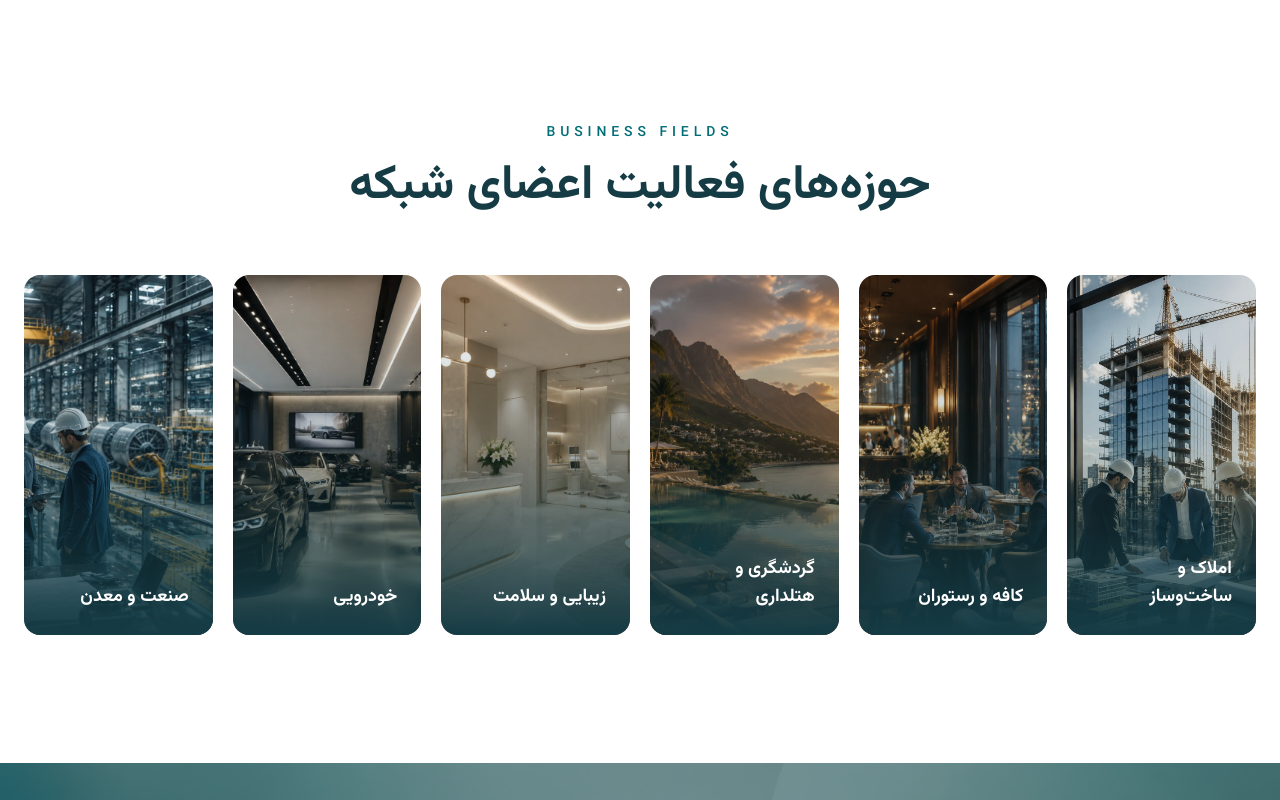
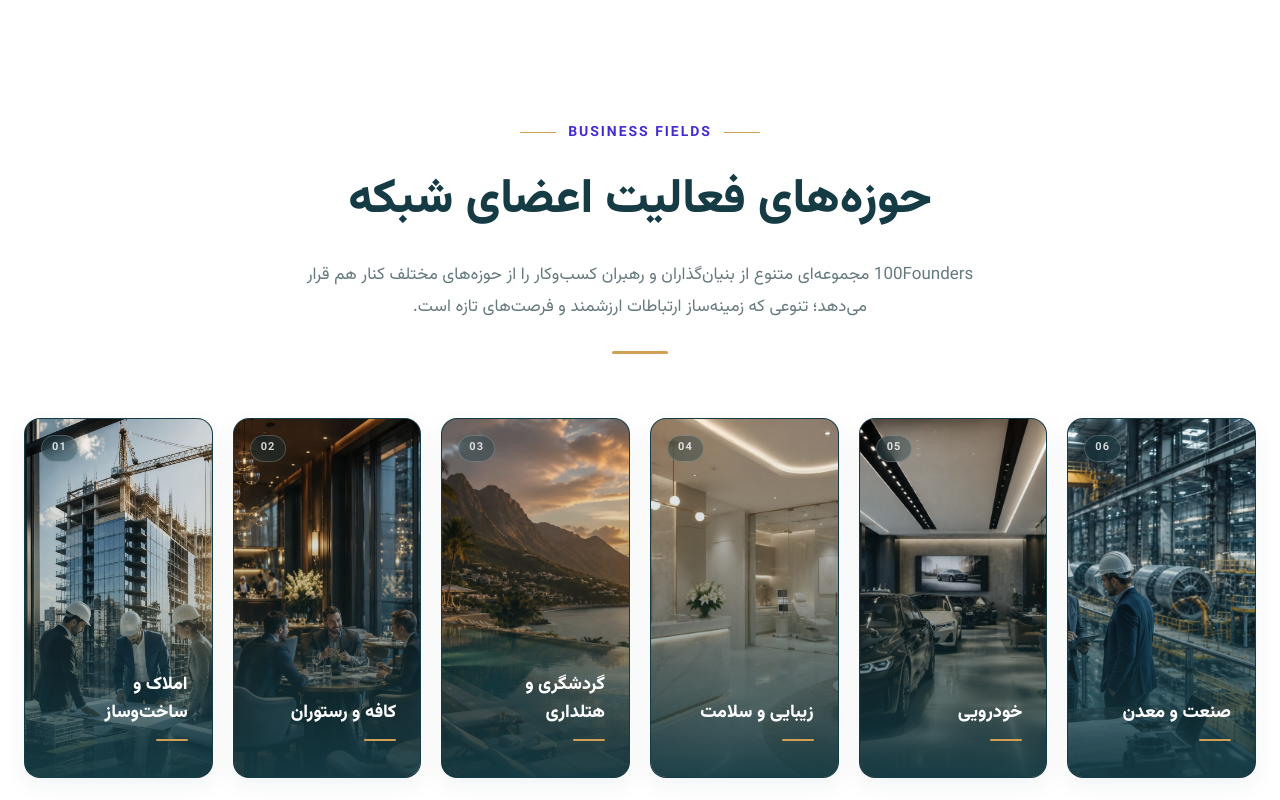
Before and after one commit to fatemehharatimoghadam/100founders, a Next.js app: page / in a window 1280 px wide. Shown: the part 2940-3740 px from the top of the page. Built offline with nearby package versions, Linux system fonts and the light colour scheme.

Commit message:
feat: enhance business fields section

```diff
--- a/src/components/sections/Fields.tsx
+++ b/src/components/sections/Fields.tsx
@@ -1,253 +1,336 @@
 import Image from "next/image";
 
-
 const fields = [
-
   {
     title: "املاک و ساخت‌وساز",
+    description: "توسعه، سرمایه‌گذاری و پروژه‌های ساختمانی",
     image: "/images/fields/realestate.jpeg",
   },
-
   {
     title: "کافه و رستوران",
+    description: "برندهای غذایی، مهمان‌نوازی و تجربه مشتری",
     image: "/images/fields/restaurant.jpeg",
   },
-
   {
     title: "گردشگری و هتلداری",
+    description: "سفر، اقامت و توسعه تجربه‌های گردشگری",
     image: "/images/fields/tourism.jpeg",
   },
-
   {
     title: "زیبایی و سلامت",
+    description: "سلامت، زیبایی و خدمات تخصصی مرتبط",
     image: "/images/fields/health.jpeg",
   },
-
   {
     title: "خودرویی",
+    description: "خدمات، فروش و زنجیره ارزش صنعت خودرو",
     image: "/images/fields/automotive.jpeg",
   },
-
   {
     title: "صنعت و معدن",
+    description: "تولید، زیرساخت و صنایع مادر",
     image: "/images/fields/industry.jpeg",
   },
-
-];
-
-
+] as const;
 
 export default function Fields() {
-
-
   return (
-
     <section
-
+      id="fields"
+      dir="rtl"
       className="
+        bg-white
+        px-6
         py-32
-      px-6
-      bg-white
       "
-
     >
-
-
-      <div className="max-w-7xl mx-auto">
-
-
-
+      <div className="mx-auto max-w-7xl">
         {/* Header */}
-
-        <div
-
-          className="
-          text-center
-          mb-16
-          "
-
-        >
-
+        <div className="mb-16 text-center">
+          <div className="flex items-center justify-center gap-3">
+            <span
+              aria-hidden="true"
+              className="h-px w-9 bg-gold"
+            />
 
             <p
-
+              dir="ltr"
               className="
-            text-[rgb(0,109,119)]
                 text-sm
-            font-medium
-            tracking-[0.35em]
+                font-bold
+                tracking-[0.14em]
+                text-primary
               "
-
             >
-
               BUSINESS FIELDS
-
             </p>
 
-
+            <span
+              aria-hidden="true"
+              className="h-px w-9 bg-gold"
+            />
+          </div>
 
           <h2
-
             className="
               mt-5
               text-4xl
+              font-extrabold
+              leading-[1.6]
+              text-dark
               md:text-5xl
-            font-bold
-            text-[rgb(21,59,68)]
             "
-
           >
-
             حوزه‌های فعالیت اعضای شبکه
-
           </h2>
 
+          <p
+            className="
+              mx-auto
+              mt-5
+              max-w-2xl
+              text-base
+              leading-8
+              text-gray
+              md:text-[17px]
+            "
+          >
+            100Founders مجموعه‌ای متنوع از بنیان‌گذاران و رهبران
+            کسب‌وکار را از حوزه‌های مختلف کنار هم قرار می‌دهد؛
+            تنوعی که زمینه‌ساز ارتباطات ارزشمند و فرصت‌های تازه است.
+          </p>
 
+          <div
+            aria-hidden="true"
+            className="
+              mx-auto
+              mt-7
+              h-[3px]
+              w-14
+              rounded-full
+              bg-gold
+            "
+          />
         </div>
 
-
-
-
-
-
         {/* Cards */}
-
         <div
-
+          dir="ltr"
           className="
             grid
             grid-cols-2
+            gap-5
             md:grid-cols-3
             lg:grid-cols-6
-          gap-5
           "
-
         >
-
-
-
-          {
-            fields.map((field,index)=>(
-
-
-              <div
-
-                key={index}
-
+          {fields.map((field, index) => (
+            <article
+              key={field.title}
+              dir="rtl"
               className="
                 group
                 relative
                 h-[360px]
                 overflow-hidden
                 rounded-2xl
-                cursor-pointer
+                border
+                border-dark/5
+                bg-dark
+
+                shadow-[0_8px_24px_rgba(21,59,68,0.06)]
+
+                transition-all
+                duration-500
+                ease-out
+
+                hover:-translate-y-2
+                hover:border-gold/40
+                hover:shadow-[0_18px_42px_rgba(21,59,68,0.14)]
               "
-
             >
-
-
-
               {/* Image */}
-
               <Image
-
                 src={field.image}
-
                 alt={field.title}
-
                 fill
-
+                quality={95}
+                sizes="
+                  (max-width: 767px) 50vw,
+                  (max-width: 1023px) 33vw,
+                  (max-width: 1536px) 20vw,
+                  260px
+                "
                 className="
                   object-cover
+                  object-center
+
                   transition-transform
                   duration-700
-                  group-hover:scale-110
+                  ease-out
+
+                  group-hover:scale-[1.06]
                 "
-
               />
 
-
-
-
-
-                {/* Overlay */}
-
+              {/* Base Overlay */}
               <div
-
+                aria-hidden="true"
                 className="
                   absolute
                   inset-0
+
                   bg-gradient-to-t
-                  from-[rgb(21,59,68)]
-                  via-[rgba(21,59,68,0.25)]
+                  from-dark/95
+                  via-dark/25
                   to-transparent
-                  transition
+
+                  transition-all
                   duration-500
-                  group-hover:from-[rgb(21,59,68)]
+
+                  group-hover:via-dark/35
                 "
-
               />
 
+              {/* Hover Tint */}
+              <div
+                aria-hidden="true"
+                className="
+                  absolute
+                  inset-0
+                  bg-primary/0
 
+                  transition-colors
+                  duration-500
 
+                  group-hover:bg-primary/5
+                "
+              />
 
+              {/* Top Accent */}
+              <span
+                aria-hidden="true"
+                className="
+                  absolute
+                  left-0
+                  right-0
+                  top-0
+                  h-[3px]
 
+                  origin-left
+                  scale-x-0
 
-                {/* Title */}
+                  bg-gold
+
+                  transition-transform
+                  duration-500
+                  ease-out
+
+                  group-hover:scale-x-100
+                "
+              />
+
+              {/* Number */}
+              <span
+                dir="ltr"
+                className="
+                  absolute
+                  left-4
+                  top-4
+
+                  rounded-full
+                  border
+                  border-white/20
+                  bg-dark/35
+                  px-2.5
+                  py-1
+
+                  text-[11px]
+                  font-bold
+                  tracking-widest
+                  text-white/80
+
+                  backdrop-blur-sm
+
+                  transition-all
+                  duration-300
+
+                  group-hover:border-gold/40
+                  group-hover:bg-gold
+                  group-hover:text-dark
+                "
+              >
+                {String(index + 1).padStart(2, "0")}
+              </span>
+
+              {/* Content */}
+              <div
+                className="
+                  absolute
+                  inset-x-0
+                  bottom-0
+                  p-6
+                "
+              >
+                <h3
+                  className="
+                    text-lg
+                    font-extrabold
+                    leading-7
+                    text-white
+
+                    transition-all
+                    duration-500
+
+                    group-hover:-translate-y-1
+                    group-hover:text-gold
+                  "
+                >
+                  {field.title}
+                </h3>
 
                 <div
+                  aria-hidden="true"
+                  className="
+                    mt-3
+                    h-[2px]
+                    w-8
+                    rounded-full
+                    bg-gold
 
+                    transition-all
+                    duration-500
+
+                    group-hover:w-14
+                  "
+                />
+
+                <p
                   className="
-                  absolute
-                  bottom-0
-                  right-0
-                  left-0
-                  p-6
+                    mt-3
+                    max-h-0
+                    overflow-hidden
+
+                    text-sm
+                    leading-7
+                    text-white/75
+
+                    opacity-0
+
+                    transition-all
+                    duration-500
+
+                    group-hover:max-h-24
+                    group-hover:opacity-100
                   "
-
                 >
-
-                  <h3
-
-                    className="
-                    text-lg
-                    font-bold
-                    text-white
-                    transition
-                    duration-500
-                    group-hover:text-[rgb(209,160,84)]
-                    "
-
-                  >
-
-                    {field.title}
-
-                  </h3>
-
-
+                  {field.description}
+                </p>
               </div>
-
-
-
-
-
+            </article>
+          ))}
         </div>
-
-
-            ))
+      </div>
+    </section>
+  );
 }
-
-
-
-        </div>
-
-
-
-      </div>
-
-
-    </section>
-
-  );
-
-}
```
Lines whose indentation alone changed are shown as unchanged.
